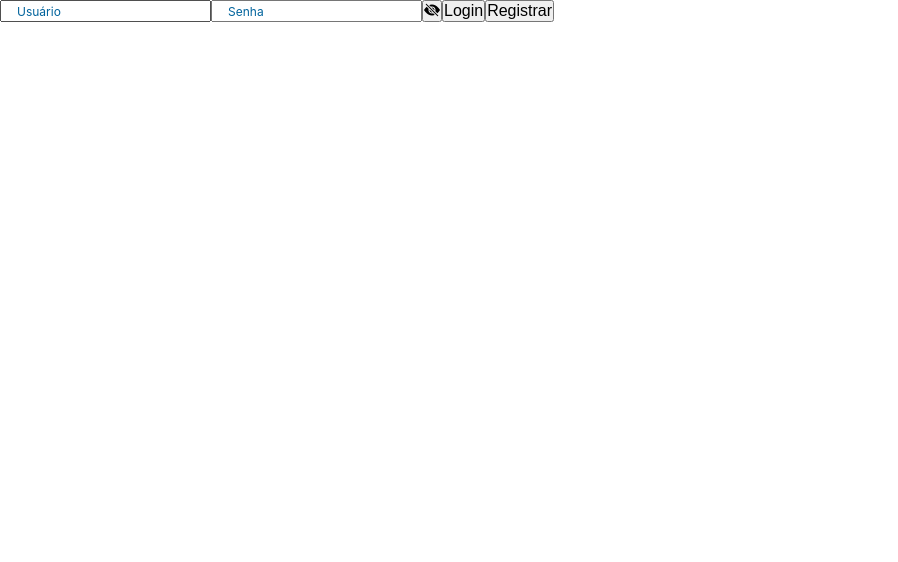
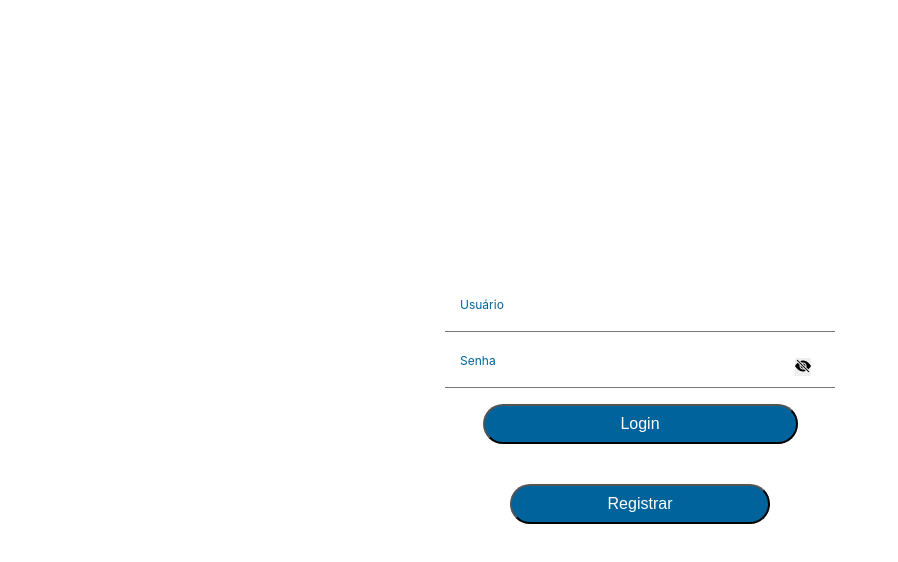
Before and after one commit to Wilian-Pereira-W/Usuario, a React (Create React App) app: page / in a window 1280 px wide. Shown: the top 562 px of the page, without its empty margins (0-898 px from the left). Built offline with nearby package versions, Linux system fonts and the light colour scheme.

Commit message:
feat: importando o styles e criando as class de estilos

```diff
--- a/src/components/Login/index.jsx
+++ b/src/components/Login/index.jsx
@@ -1,4 +1,5 @@
 import React, { useState } from 'react';
+import styles from './styles.module.scss';
 
 function Login() {
   const [showPassword, setShowPassword] = useState(true);
@@ -11,21 +12,21 @@ function Login() {
     }
   };
   return (
-    <main>
+    <main className={styles.container}>
       <form>
         <label htmlFor="user">
           <input type="text" id="user" name="user" placeholder="Usuário" />
         </label>
         <label htmlFor="lname">
           <input type={showPassword ? 'password' : 'text'} id="password" name="password" placeholder="Senha" />
-          <button type="button" onClick={() => handleShowPassword()}>
+          <button className={styles.containerBtnIcons} type="button" onClick={() => handleShowPassword()}>
             <i className="bi bi-eye-slash-fill" />
           </button>
         </label>
-        <button type="button">
+        <button className={styles.containerBtnLogin} type="button">
           Login
         </button>
-        <button type="button">
+        <button className={styles.containerBtnRegister} type="button">
           Registrar
         </button>
       </form>
```
